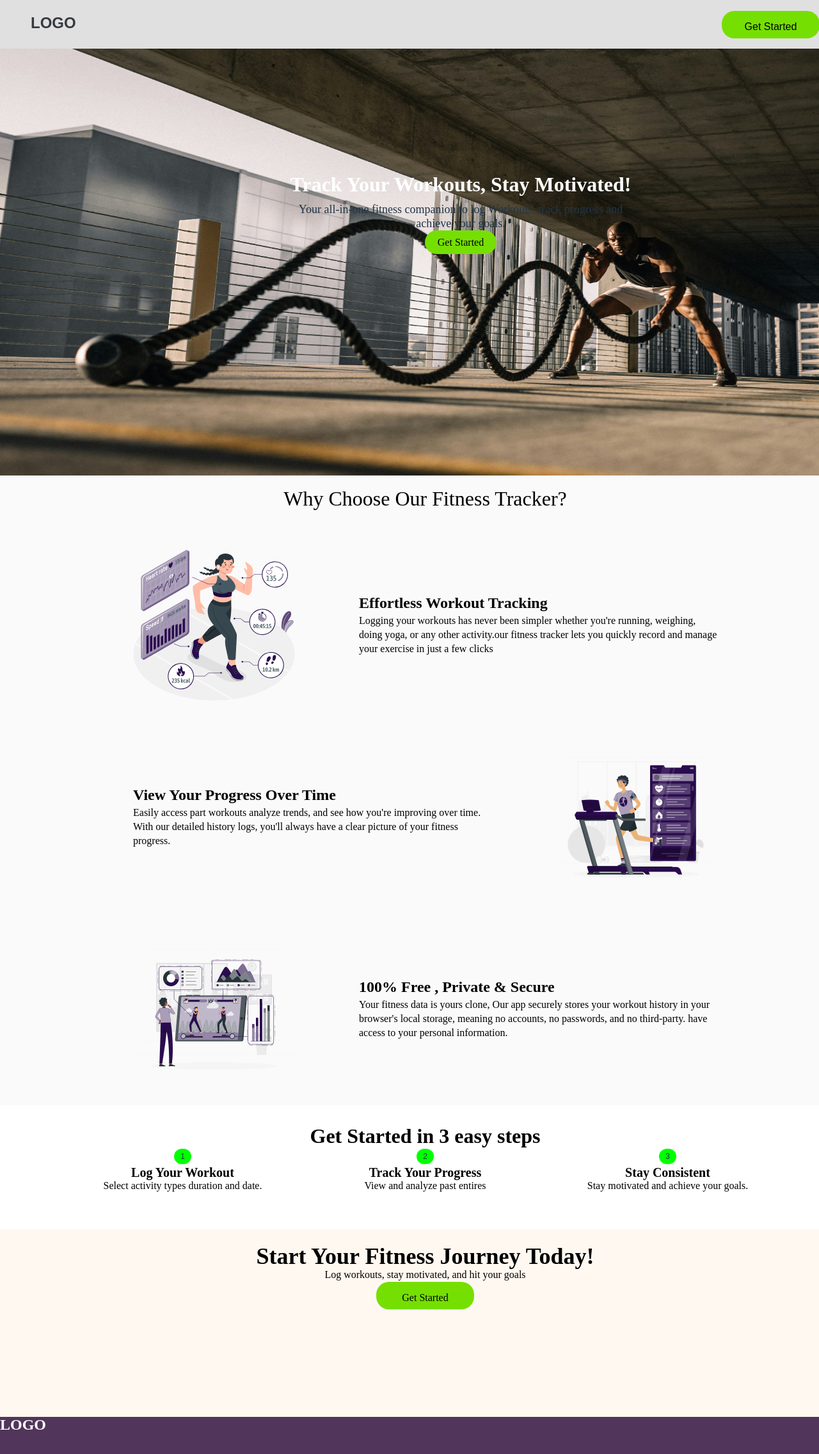
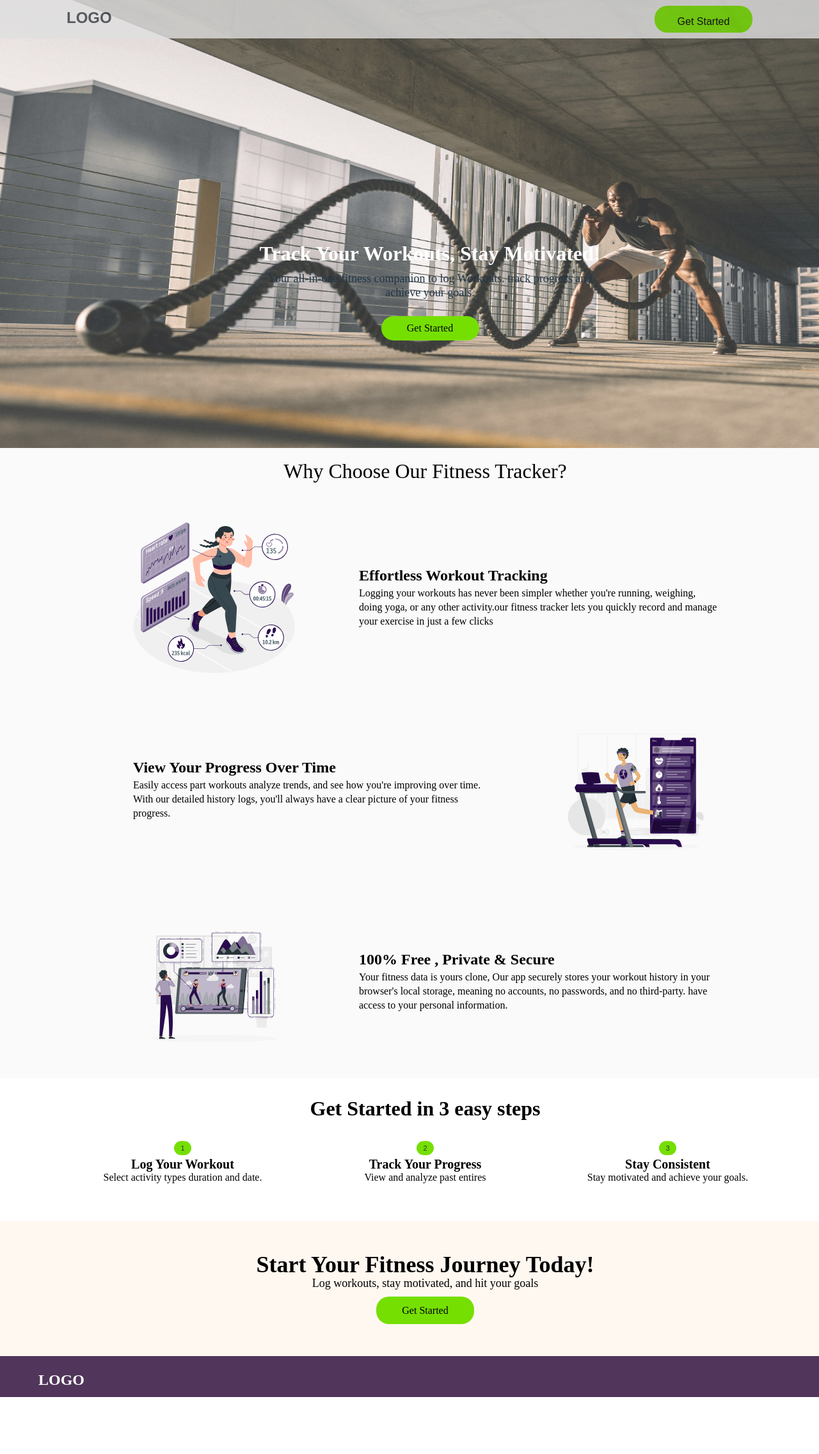
Before and after one commit to zainabwahab-eth/Fitness-Tracker-Project, a React (Vite) app: page / in a window 1280 px wide. Shown: the top 2272 px of the page at 64% size. After the commit the page ends 2183 px from the top, so only its background shows below. Built offline with nearby package versions, Linux system fonts and the light colour scheme.

Commit message:
Refactor LandPage styles for improved layout and responsiveness; adjust dimensions, add hover effects, and enhance visual consistency

```diff
--- a/src/Components/LandPage-Style.css
+++ b/src/Components/LandPage-Style.css
@@ -7,12 +7,17 @@
 
 .head{
   background: #E0E0E0;
-  height: 76px;
+  height: 60px;
   display: flex;
   justify-content: space-between;
   align-items: center;
-  padding: 0.5rem 3rem;
+  padding: 0.5rem 6.5rem;
+  position: absolute;
+  opacity: 0.8;
+  width: 100%;
+  z-index: 1;
 }
+
 
 .head-logo{
   width: 67px;
@@ -32,9 +37,15 @@
   padding: 12px 10px;
   border-radius: 20px;
   width: 153px;
-  height: 43px;
+  height: 42px;
   top: 17px;
   left: 1167px;
+}
+
+.get-started-btn:hover{
+  color: black;
+  background-color: #9ef542;
+  border: none;
 }
 
 .head-img{
@@ -42,17 +53,18 @@
 }
 
 .img{
-  height: 667px;
+  height: 700px;
   width: 1440px;
+  opacity: 0.8;
 }
 
 .first-container{
   position: absolute;
   height: 165px;
-  top: 272px;
-  left: 438px;
+  top: 380px;
+  left: 390px;
   text-align: center;
-  gap: 24px;
+  line-height: 90px;
 }
 
 .first-container h1{
@@ -79,12 +91,19 @@
 .get-started-btn-2{
   font-family: Urbanist;
   background: #76DF02;
+  width: 153px;
   border-radius: 20px;
   font-weight: 400;
   size: 16px;
   line-height: 100%;
   letter-spacing: 0%;
   color: #000000;
+}
+
+.get-started-btn-2:hover{
+  color: black;
+  background-color: #9ef542;
+  border: none;
 }
 
 .second-container{
@@ -168,6 +187,7 @@
   line-height: 100%;
   letter-spacing: 0%;
   color: #000000;
+  margin-bottom: 30px;
   align-content: center;
 }
 
@@ -178,8 +198,8 @@
 }
 
 span{
-  background: lime;
-  font-size: 12px;
+  background: #76DF02;
+  font-size: 11px;
   padding: 5px 10px;
   border-radius: 20px;
   margin-bottom: 50px;
@@ -207,8 +227,8 @@ span{
 .fourth-container{
   text-align: center;
   background: #FFF8F0;
-  height: 293px;
-  padding-top: 24px;
+  line-height: 100%;
+  padding: 50px 0;
 }
 
 .fourth-container h2{
@@ -222,13 +242,14 @@ span{
 }
 
 .fourth-container p{
-  font-size: 16px;
+  font-size: 18px;
   font-weight: 400;
   line-height: 22px;
   letter-spacing: 0%;
   align-items: center;
   color: #000000;
   font-family: Urbanist;
+  margin-bottom: 10px;
 }
 
 .get-started-btn-3{
@@ -242,10 +263,17 @@ span{
   color: #000000;
 }
 
+.get-started-btn-3:hover{
+  color: black;
+  background-color: #9ef542;
+  border: none;
+}
+
 .footer{
   background: #51355A;
   height: 4rem;
   justify-content: center;
+  padding: 25px 60px;
 }
 
 .footer h3{
```
